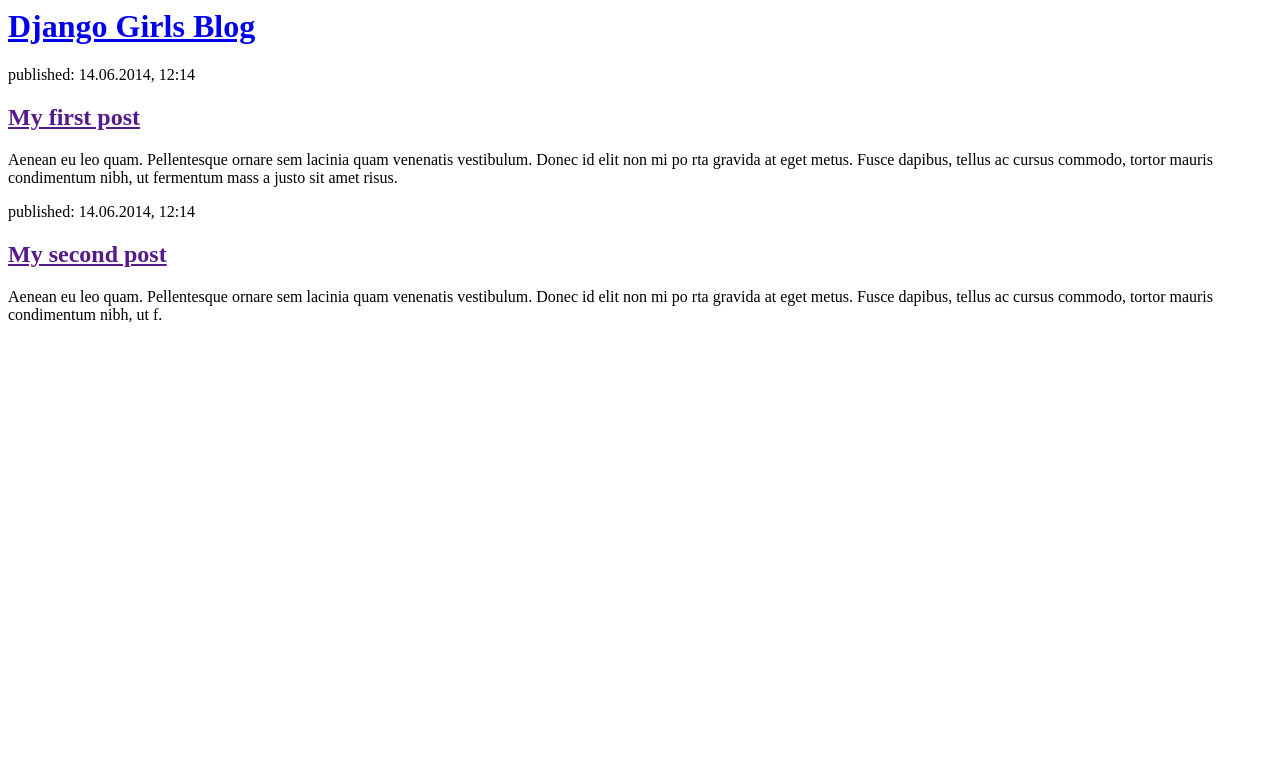
After one commit to mercymam1/blog, a Django app: page /blogging/ in a window 1280 px wide. The commit adds this page. Shown: the top 783 px of the page. Run offline with Django 3.2, Linux system fonts and the light colour scheme.

Commit message:
html linked

```diff
--- a/blog/models.py
+++ b/blog/models.py
@@ -8,7 +8,6 @@
 	text	=	models.TextField()
 	created_date	=	models.DateTimeField(default=timezone.now)
 	published_date	=	models.DateTimeField(blank=True,	null=True)
-	image = models.ImageField(upload_to='Users/Mamedu Mercy lee/Documents/djangogirls/blog/static/images', null= True)
 
 	def	publish(self):
 		self.published_date	=	timezone.now()
--- /dev/null
+++ b/blog/templates/blog/blogging.html
@@ -0,0 +1,19 @@
+<html>
+<head>
+<title>Django	Girls	blog</title>
+</head>
+<body>
+<div>
+<h1><a	href="/">Django	Girls	Blog</a></h1>
+</div>
+<div>
+<p>published:	14.06.2014,	12:14</p>
+<h2><a	href="">My	first	post</a></h2>
+<p>Aenean	eu	leo	quam.	Pellentesque	ornare	sem	lacinia	quam	venenatis	vestibulum.	Donec	id	elit	non	mi	po rta	gravida	at	eget	metus.	Fusce	dapibus,	tellus	ac	cursus	commodo,	tortor	mauris	condimentum	nibh,	ut	fermentum	mass a	justo	sit	amet	risus.</p>
+</div>
+<div>
+<p>published:	14.06.2014,	12:14</p>
+<h2><a	href="">My	second	post</a></h2>
+<p>Aenean	eu	leo	quam.	Pellentesque	ornare	sem	lacinia	quam	venenatis	vestibulum.	Donec	id	elit	non	mi	po rta	gravida	at	eget	metus.	Fusce	dapibus,	tellus	ac	cursus	commodo,	tortor	mauris	condimentum	nibh,	ut	f.</p>		</div>
+</body>
+</html>
--- a/blog/templates/blog/post_list.html
+++ b/blog/templates/blog/post_list.html
@@ -15,7 +15,7 @@
 <a href="#" >Home</a>
 <a href="#" >Portfolio</a>
 <a href="#" >Resume</a>
-<a href="#" >Blog</a>
+<a href="{% url 'blogging' %}" >Blog</a>
 
 </nav>
 
@@ -37,7 +37,7 @@
 
 <nav class= box;>
 <a href=""><img src="{%static 'me.jpg' %}" alt=""/></a> &nbsp;&nbsp;&nbsp;&nbsp;&nbsp;&nbsp; &nbsp;&nbsp;&nbsp; &nbsp;&nbsp;&nbsp;&nbsp;&nbsp; &nbsp;&nbsp;&nbsp;&nbsp;&nbsp;&nbsp;&nbsp;&nbsp; &nbsp;&nbsp;&nbsp;&nbsp;&nbsp;&nbsp;&nbsp;&nbsp; &nbsp;&nbsp;&nbsp;
-<a href=""><img src= "{% static 'blog.jpg' %}" alt=""/></a>&nbsp;&nbsp;&nbsp;&nbsp;&nbsp; &nbsp;&nbsp;&nbsp;&nbsp;&nbsp;&nbsp;&nbsp;&nbsp; &nbsp;&nbsp;&nbsp;&nbsp;&nbsp;&nbsp;&nbsp;&nbsp; &nbsp;&nbsp;&nbsp;&nbsp;&nbsp;&nbsp;&nbsp;&nbsp; &nbsp;&nbsp;&nbsp;
+<a href="{% url 'blogging' %}"><img src= "{% static 'blog.jpg' %}" alt=""/></a>&nbsp;&nbsp;&nbsp;&nbsp;&nbsp; &nbsp;&nbsp;&nbsp;&nbsp;&nbsp;&nbsp;&nbsp;&nbsp; &nbsp;&nbsp;&nbsp;&nbsp;&nbsp;&nbsp;&nbsp;&nbsp; &nbsp;&nbsp;&nbsp;&nbsp;&nbsp;&nbsp;&nbsp;&nbsp; &nbsp;&nbsp;&nbsp;
 <a href=""><img src= "{% static 'mee.jpg'%}" alt=""/></a>
 </nav>
 
--- a/blog/urls.py
+++ b/blog/urls.py
@@ -4,5 +4,6 @@
 
 urlpatterns	=	[
 	path('',	views.post_list,	name='post_list'),
+	path('blogging/', views.blogging , name='blogging'),
 ]
 urlpatterns += staticfiles_urlpatterns()
--- a/blog/views.py
+++ b/blog/views.py
@@ -4,3 +4,5 @@
 def	post_list(request):
 	posts	=	Post.objects.filter(published_date__lte=timezone.now()).order_by('published_date')
 	return	render(request,	'blog/post_list.html',	{'posts':	posts})
+def blogging(request):
+	return render(request, 'blog/blogging.html', {})
```
